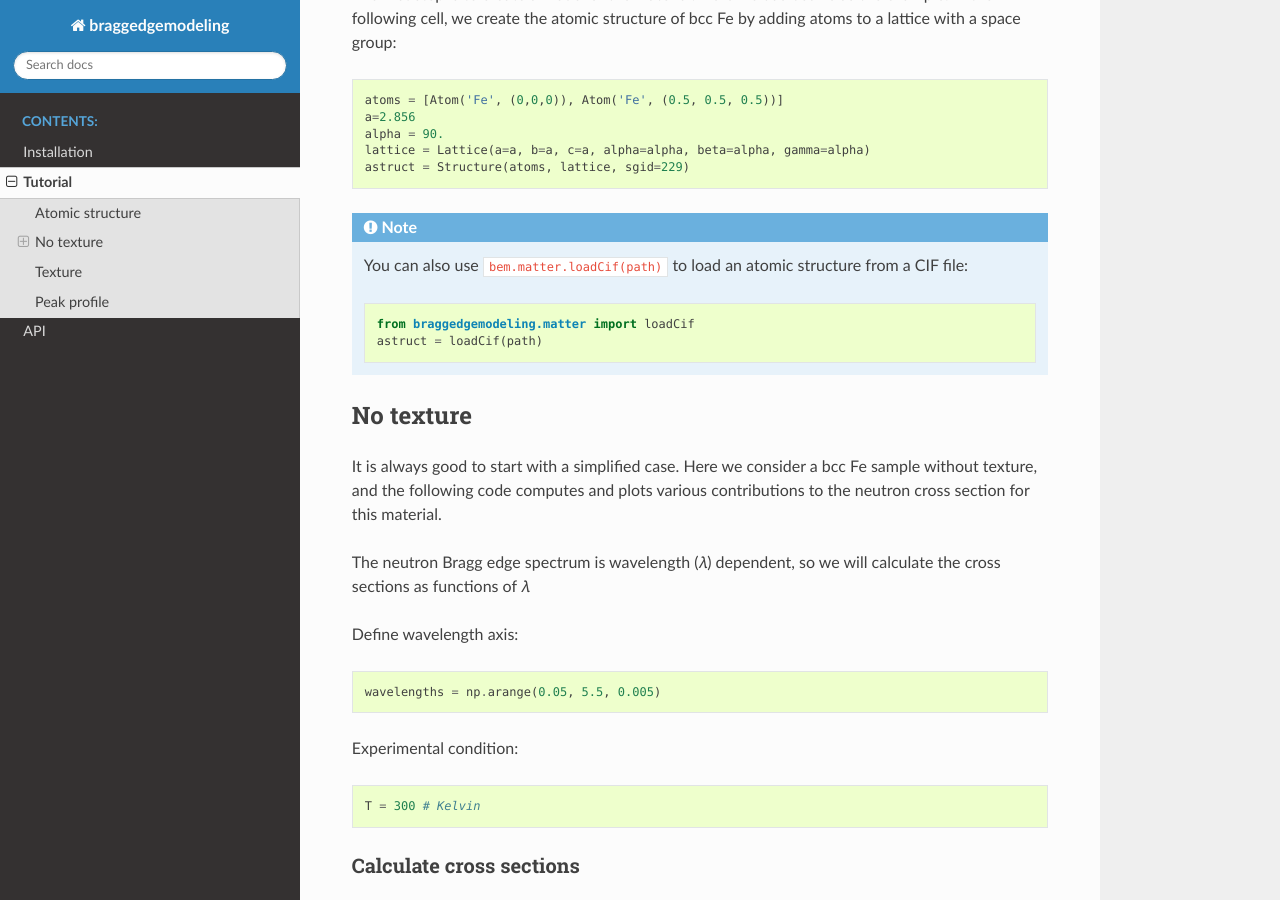
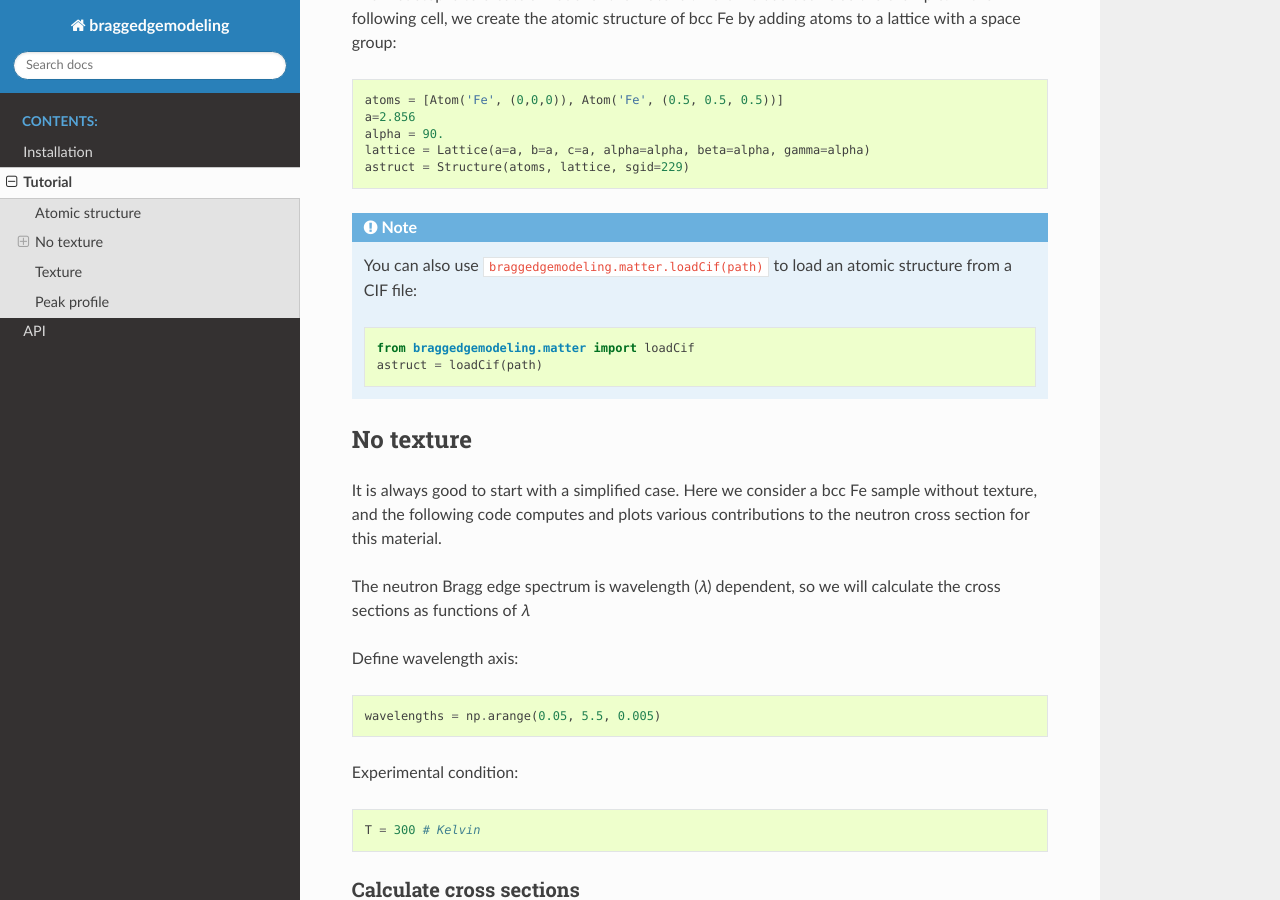
Before and after one commit to ornlneutronimaging/braggedgemodeling, a Sphinx documentation site: the page built from docs/tutorial.rst, in a window 1280 px wide and 900 px high, scrolled down 590 px. Built offline with Sphinx 7.4.7 and the Read the Docs theme 3.1.0, drawn with Linux system fonts in a browser that asks for light colours.

Commit message:
docs: finish the bem -> braggedgemodeling rename (review follow-ups)
Fresh-context review found stale `bem` references a warning-free build
does not catch:
- docs/tutorial.rst: rendered inline `bem.matter.loadCif` -> braggedgemodeling
- docs/conf.py: LaTeX/man/texinfo document names + htmlhelp_basename
- docs/Makefile: SPHINXPROJ

No `bem.` references remain in the tracked docs (the `bem.conf` config-file
name is intentionally kept). `pixi run -e package ... build-docs` still
"build succeeded." with 0 warnings.

Assisted-With: Claude Opus 4.8 <noreply@anthropic.com>

```diff
--- a/docs/conf.py
+++ b/docs/conf.py
@@ -114,7 +114,7 @@
 # -- Options for HTMLHelp output ---------------------------------------------
 
 # Output file base name for HTML help builder.
-htmlhelp_basename = 'bemdoc'
+htmlhelp_basename = 'braggedgemodelingdoc'
 
 
 # -- Options for LaTeX output ------------------------------------------------
@@ -141,8 +141,8 @@
 # (source start file, target name, title,
 #  author, documentclass [howto, manual, or own class]).
 latex_documents = [
-    (master_doc, 'bem.tex', 'bem Documentation',
-     'ORNL Neutron Data Sciences Group', 'manual'),
+    (master_doc, 'braggedgemodeling.tex', 'braggedgemodeling Documentation',
+     author, 'manual'),
 ]
 
 
@@ -151,7 +151,7 @@
 # One entry per manual page. List of tuples
 # (source start file, name, description, authors, manual section).
 man_pages = [
-    (master_doc, 'bem', 'bem Documentation',
+    (master_doc, 'braggedgemodeling', 'braggedgemodeling Documentation',
      [author], 1)
 ]
 
@@ -162,8 +162,8 @@
 # (source start file, target name, title, author,
 #  dir menu entry, description, category)
 texinfo_documents = [
-    (master_doc, 'bem', 'bem Documentation',
-     author, 'bem', 'One line description of project.',
+    (master_doc, 'braggedgemodeling', 'braggedgemodeling Documentation',
+     author, 'braggedgemodeling', 'One line description of project.',
      'Miscellaneous'),
 ]
 
--- a/docs/tutorial.rst
+++ b/docs/tutorial.rst
@@ -27,7 +27,7 @@
   lattice = Lattice(a=a, b=a, c=a, alpha=alpha, beta=alpha, gamma=alpha)
   astruct = Structure(atoms, lattice, sgid=229)
 
-.. note:: You can also use :code:`bem.matter.loadCif(path)` to load an atomic structure
+.. note:: You can also use :code:`braggedgemodeling.matter.loadCif(path)` to load an atomic structure
    from a CIF file::
 
      from braggedgemodeling.matter import loadCif
```
Also changed, not shown: 1 other file.
